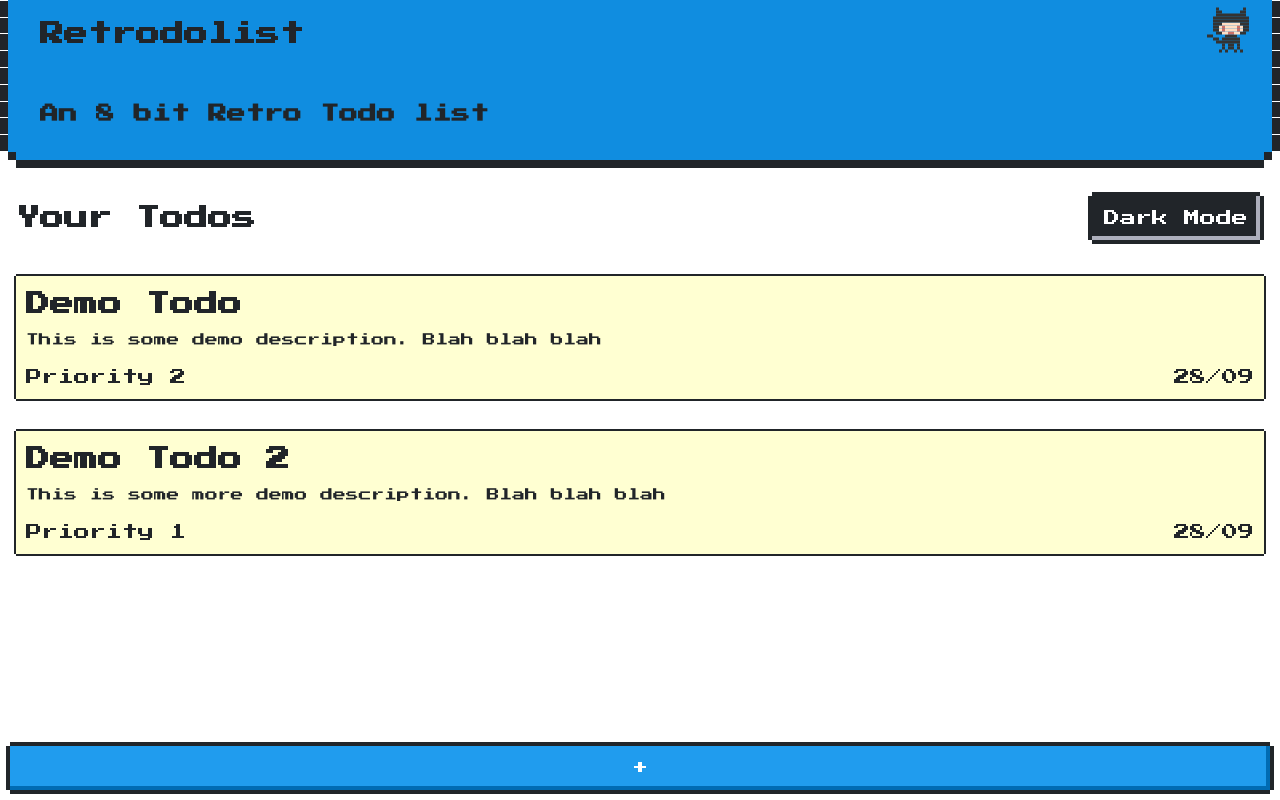
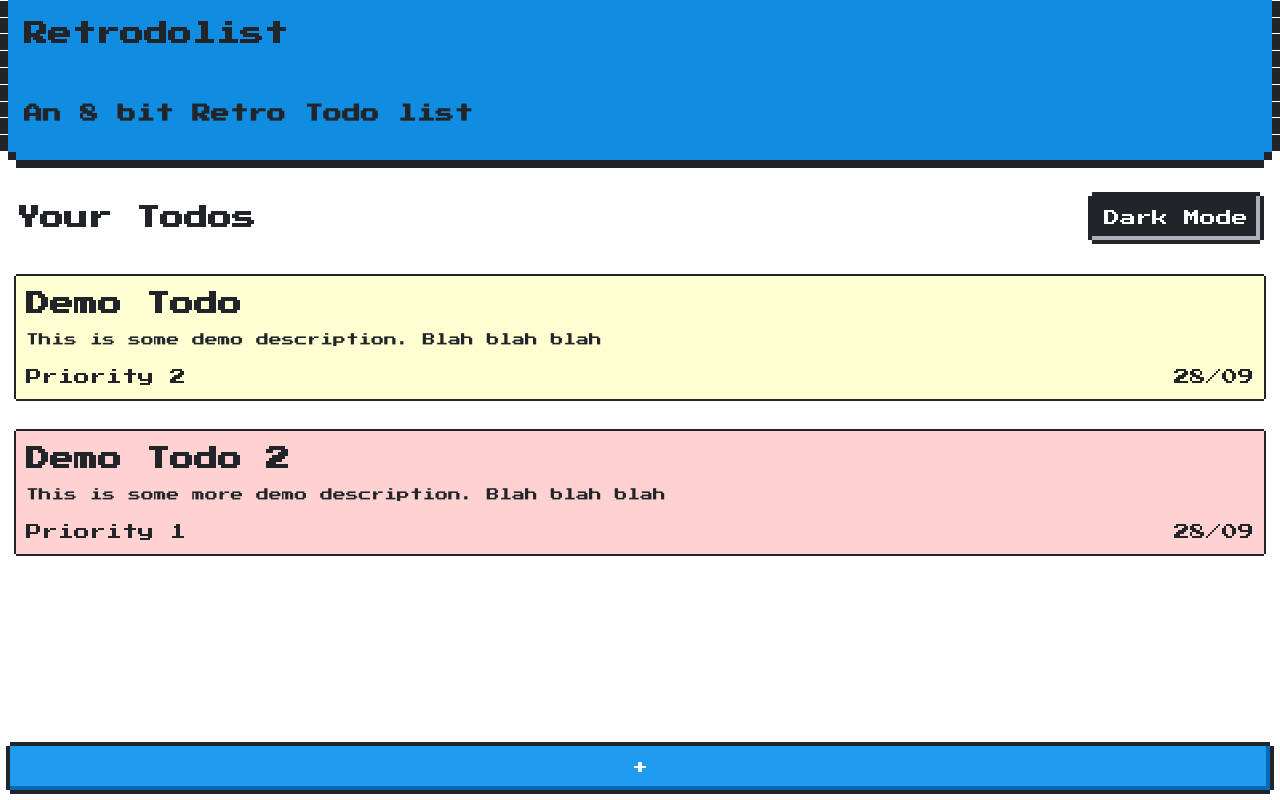
Before and after one commit to dotarjun/Todolist-JS, a website built with webpack: page src/index.html in a window 1280 px wide. Built offline with nearby package versions, Linux system fonts and the light colour scheme.

Commit message:
👨🏽‍🍳 Trying to update site

```diff
--- a/package.json
+++ b/package.json
@@ -1,11 +1,14 @@
 {
   "devDependencies": {
     "css-loader": "^6.7.1",
+    "file-loader": "^6.2.0",
     "html-webpack-plugin": "^5.5.0",
     "style-loader": "^3.3.1",
     "webpack": "^5.74.0",
     "webpack-cli": "^4.10.0",
-    "webpack-dev-server": "^4.11.1"
+    "webpack-dev-server": "^4.11.1",
+    "webpack-visualizer-plugin": "^0.1.11",
+    "webpack-visualizer-plugin2": "^1.0.0"
   },
   "dependencies": {
     "nes.css": "^2.3.0",
--- a/src/index.html
+++ b/src/index.html
@@ -9,15 +9,25 @@
 </head>
 
 <body>
-    <i class="nes-octocat animate" id="octocat"></i>
+
     <div class="container">
+
         <nav class="nes-container is-rounded">
-            <h1>Retrodolist</h1>
+
+            <div class="title">
+                <!-- <img alt="Site Icon" src="./assets/images/icon.png" id="site-icon"> -->
+                <h1>Retrodolist</h1>
+            </div>
+
+
             <div class="title-desc">
                 <!-- <i class="nes-icon trophy is-medium" id="trophy"></i> -->
                 <h3>An 8 bit Retro Todo list</h3>
             </div>
+
         </nav>
+
+
         <div class="site-content">
             <div class="todo-bar">
                 <h3>Your Todos</h3>
@@ -35,7 +45,7 @@
                     <dialog class="nes-dialog is-rounded" id="dialog-default">
                         <h1>Add a new Todo</h1>
 
-                        <form class="add-todo hidden">
+                        <form class="add-todo">
                             <div class="nes-field">
                                 <label for="title_field">Title</label>
                                 <input type="text" id="title_field" name="title" class="nes-input title" required
--- a/src/index.js
+++ b/src/index.js
@@ -18,7 +18,6 @@ const fd = [
         "due": "2022-09-28",
         priority: "1"
     },
-
 ];
 
 
@@ -37,7 +36,6 @@ cancelToDo.addEventListener('click', (e) => {
 
 const addToDotoDOM = () => {
     const todoGrid = document.querySelector(".todo-grid")
-
     let child = todoGrid.lastElementChild;
     while (child) {
         todoGrid.removeChild(child);
@@ -57,20 +55,24 @@ const addToDotoDOM = () => {
         desc.textContent = ele.description
         priority.textContent = `Priority ${ele.priority}`
         due.textContent = dateConverter(ele);
+        // todoCardColor()
         info.appendChild(priority)
         info.appendChild(due)
         todoCard.appendChild(h2)
         todoCard.appendChild(desc)
         todoCard.appendChild(info)
         todoGrid.appendChild(todoCard)
-        console.log(fd);
     });
+    todoCardColor();
 }
 
 const dateConverter = (obj) => {
-    // "due": "2022-09-28",
+
     const date = obj.due;
-    //  date = 2002-09-28
+    console.log(date);
+    if (date == '') {
+        return date
+    }
     const dateArr = date.split('-')
     // date dateArr = [2022,09,28]
     const year = dateArr[0]
@@ -82,5 +84,45 @@ const dateConverter = (obj) => {
 
 console.log(dateConverter(fd[0]))
 
+const todoCardColor = () => {
+    const cards = document.querySelectorAll('.todo-card');
+    console.log('working');
+    cards.forEach((card) => {
+        const priorityArr = card.childNodes[2].childNodes[0].textContent.split('')
+        const priority = priorityArr[priorityArr.length - 1]
+        console.log(priority);
+        if (priority === '1') {
+            card.style.backgroundColor = 'var(--priority-clr-1)'
+            console.log('working2');
+        }
+        if (priority === '2') {
+            card.style.backgroundColor = 'var(--priority-clr-2)'
+            console.log('working2');
+        }
+        console.log('working2');
+    })
+}
+
+const hamburgerMenu = () => {
+
+}
+
+// const siteIcon = document.getElementById('site-icon');
+// siteIcon.style.src = "./assets/images/icon.png";
+
+
+
 
 addToDotoDOM();
+
+const audioSFX = (btn, sfx) => {
+    const button = document.getElementById(`${btn}`);
+    button.addEventListener('click', () => {
+        const sfxAudio = new Audio();
+        sfxAudio.src = `./assets/audio/${sfx}.mp3`
+        sfxAudio.play();
+    })
+    console.log('sound!!');
+}
+
+audioSFX('add-btn', 'game-start')
--- a/src/style.css
+++ b/src/style.css
@@ -8,6 +8,7 @@
   /* --priority-clr-1: rgb(150, 24, 24); */
   --priority-clr-1: #ffd2d2;
   --priority-clr-2: #ffffd2;
+  --priority-clr-3: #f0f0f0;
 }
 
 html {
@@ -22,13 +23,31 @@ body {
 .hidden {
   /* display: none; */
 }
+/*
+.drop-down {
+  margin: 0;
+  position: absolute;
+  z-index: 3;
+  right: 1.5rem;
+
+  display: flex;
+}
+
+.drop-down span {
+  font-size: 2.5rem;
+  font-weight: 900;
+
+} */
 
 #octocat {
-  position: absolute;
-  z-index: 3;
-  right: 10px;
-  top: -15px;
-  transform: scale(0.5);
+  transform: scale(1);
+  position: relative;
+  /* left: -1rem; */
+}
+
+.title {
+  display: flex;
+  align-items: center;
 }
 
 .title-desc {
@@ -68,7 +87,7 @@ body {
 nav {
   background-color: var(--primary-clr);
   position: sticky;
-  padding: 1rem;
+  padding: 1rem 0.5rem !important;
   height: 20vh;
   display: flex;
   flex-direction: column;
@@ -142,8 +161,7 @@ nav h1 {
   border-width: 2px;
   border-image-outset: 2;
   border-image-repeat: stretch;
-  background-color: var(--priority-clr-2);
-
+  background-color: var(--priority-clr-3);
   padding: 0.5rem;
 }
 
@@ -156,7 +174,6 @@ nav h1 {
   display: flex;
   width: 100%;
   justify-content: space-between;
-  /* background-color: #c2c2c2; */
   margin-top: 1rem;
   flex-wrap: wrap;
 }
--- a/webpack.config.js
+++ b/webpack.config.js
@@ -1,5 +1,6 @@
 const path = require('path');
 const HtmlWebpackPlugin = require('html-webpack-plugin');
+const Visualizer = require('webpack-visualizer-plugin2');
 
 module.exports = {
     mode: 'development',
@@ -16,6 +17,11 @@ module.exports = {
             title: 'Retrodolist',
             favicon: './src/assets/images/favicon.ico',
         }),
+
+        new Visualizer({
+            filename: path.join('..', 'stats', 'statistics.html'),
+        }),
+
     ],
     module: {
         rules: [
```
Also changed, not shown: dist/index.html, 2 other files.
